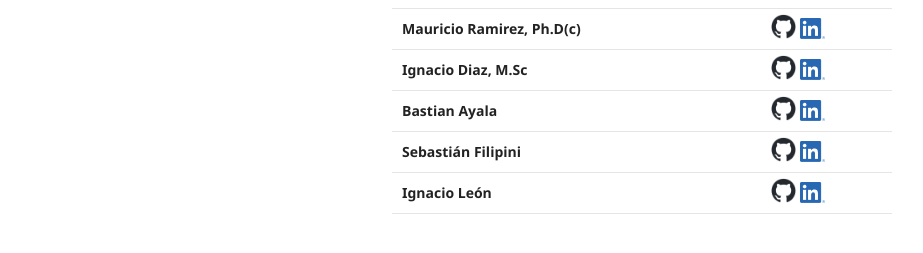
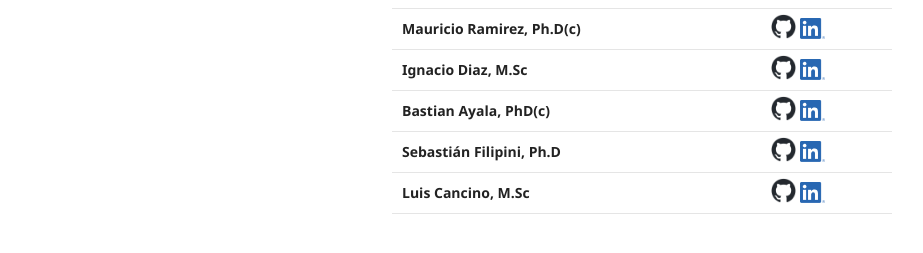
Before and after one commit to PhyData/PhyData.github.io, a Jekyll site: the page built from research_team.md, in a window 1280 px wide. Shown: the part 564-817 px from the top of the page, without its empty margins (178-1101 px from the left). Built offline with Jekyll 4.4.1, drawn with Linux system fonts in a browser that asks for light colours; our own code applies the rules of GitHub Pages for plain Markdown files.

Commit message:
Update research_team.md

```diff
--- a/research_team.md
+++ b/research_team.md
@@ -119,6 +119,6 @@ We have a highly skilled team coming from diverse backgrounds, including Theoret
 | **Yerko Novoa, M.Sc**           | [<img src="github-mark.png" alt="drawing" width="25"/>](https://github.com/) [<img src="LinkLOGO.png" alt="drawing" width="25"/>](https://www.linkedin.com/)  |
 | **Mauricio Ramirez, Ph.D(c)**   | [<img src="github-mark.png" alt="drawing" width="25"/>](https://github.com/) [<img src="LinkLOGO.png" alt="drawing" width="25"/>](https://www.linkedin.com/)  |
 | **Ignacio Diaz, M.Sc**          | [<img src="github-mark.png" alt="drawing" width="25"/>](https://github.com/) [<img src="LinkLOGO.png" alt="drawing" width="25"/>](https://www.linkedin.com/)  |
-| **Bastian Ayala**               | [<img src="github-mark.png" alt="drawing" width="25"/>](https://github.com/) [<img src="LinkLOGO.png" alt="drawing" width="25"/>](https://www.linkedin.com/)  |
-| **Sebastián Filipini**          | [<img src="github-mark.png" alt="drawing" width="25"/>](https://github.com/) [<img src="LinkLOGO.png" alt="drawing" width="25"/>](https://www.linkedin.com/)  |
-| **Ignacio León**                | [<img src="github-mark.png" alt="drawing" width="25"/>](https://github.com/) [<img src="LinkLOGO.png" alt="drawing" width="25"/>](https://www.linkedin.com/)  |
+| **Bastian Ayala, PhD(c)**               | [<img src="github-mark.png" alt="drawing" width="25"/>](https://github.com/) [<img src="LinkLOGO.png" alt="drawing" width="25"/>](https://www.linkedin.com/)  |
+| **Sebastián Filipini, Ph.D**          | [<img src="github-mark.png" alt="drawing" width="25"/>](https://github.com/) [<img src="LinkLOGO.png" alt="drawing" width="25"/>](https://www.linkedin.com/)  |
+| **Luis Cancino, M.Sc**                | [<img src="github-mark.png" alt="drawing" width="25"/>](https://github.com/) [<img src="LinkLOGO.png" alt="drawing" width="25"/>](https://www.linkedin.com/)  |
```
